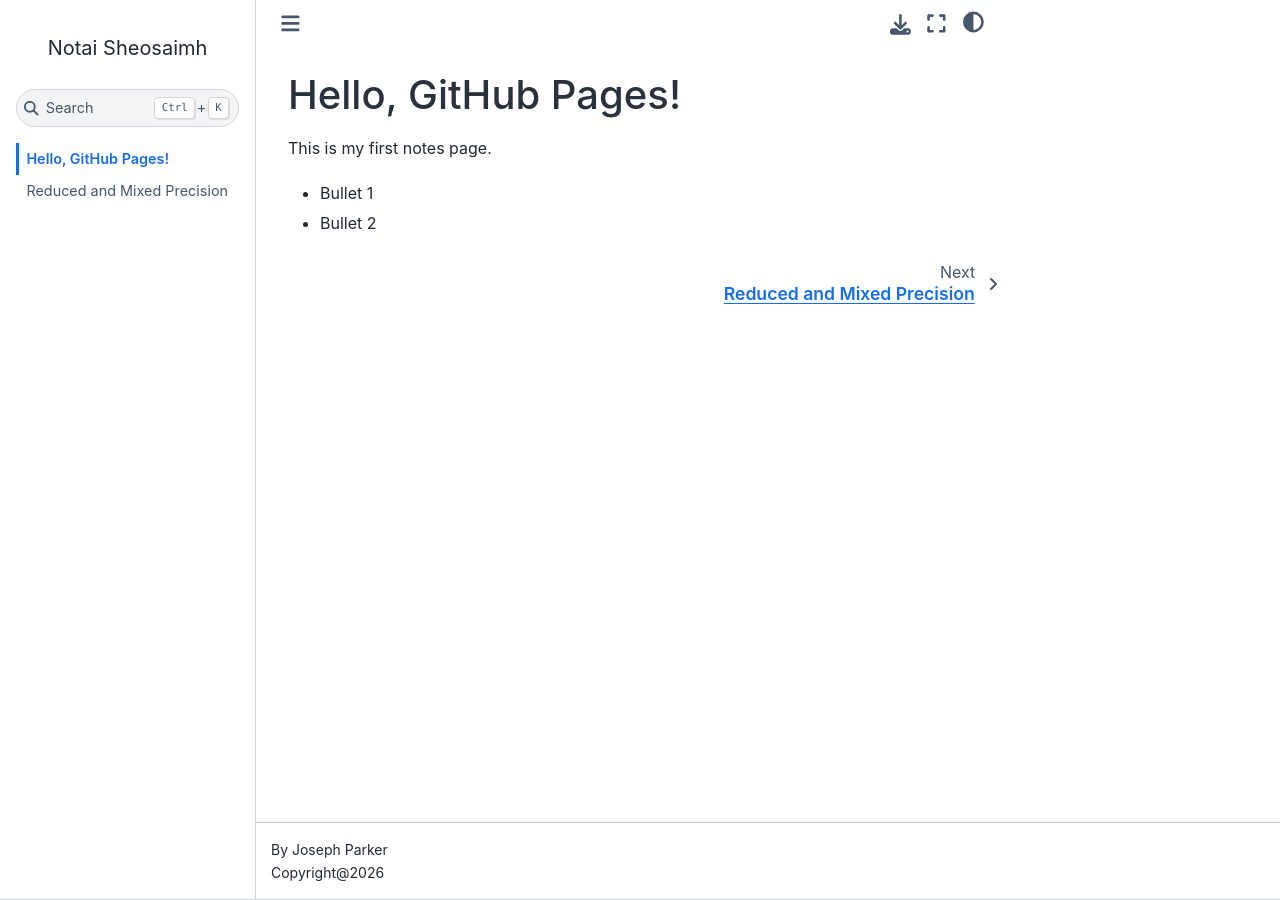
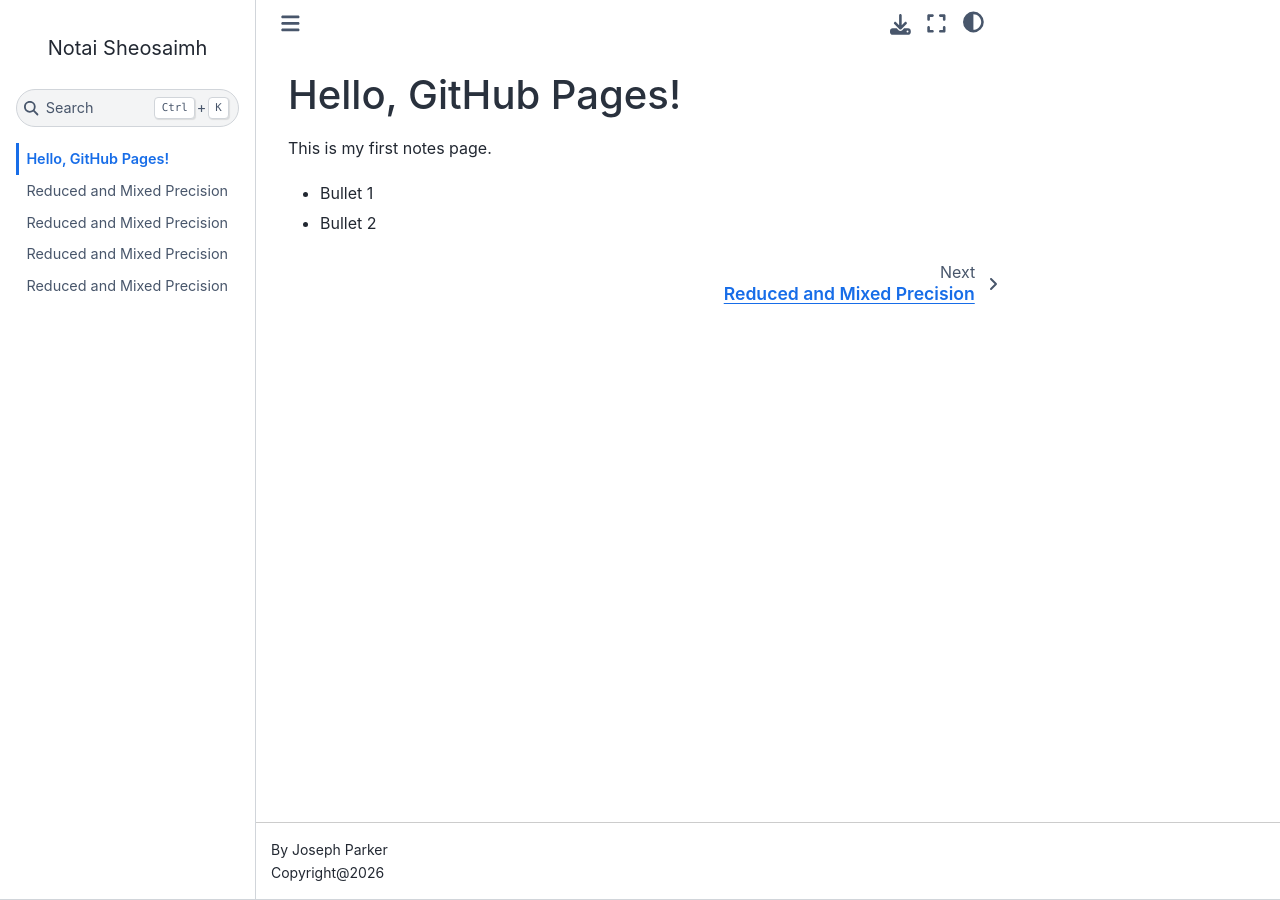
Before and after one commit to JosephThomasParker/notai_sheosaimh, a Jupyter Book: the page built from index.md, in a window 1280 px wide. Built offline with Jupyter Book 1.0.4 settings and Sphinx 7.4.7 and the Sphinx Book theme 1.1.4, drawn with Linux system fonts in a browser that asks for light colours.

```diff
--- a/_toc.yml
+++ b/_toc.yml
@@ -6,3 +6,6 @@ root: index
 
 chapters:
     - file: reduced_precision/intro
+    - file: reduced_precision/mixed_precision
+    - file: reduced_precision/intro.md
+    - file: reduced_precision/mixed_precision.md
```
Also changed, not shown: reduced_precision/mixed_precision.md (added, +9 -0 lines).
